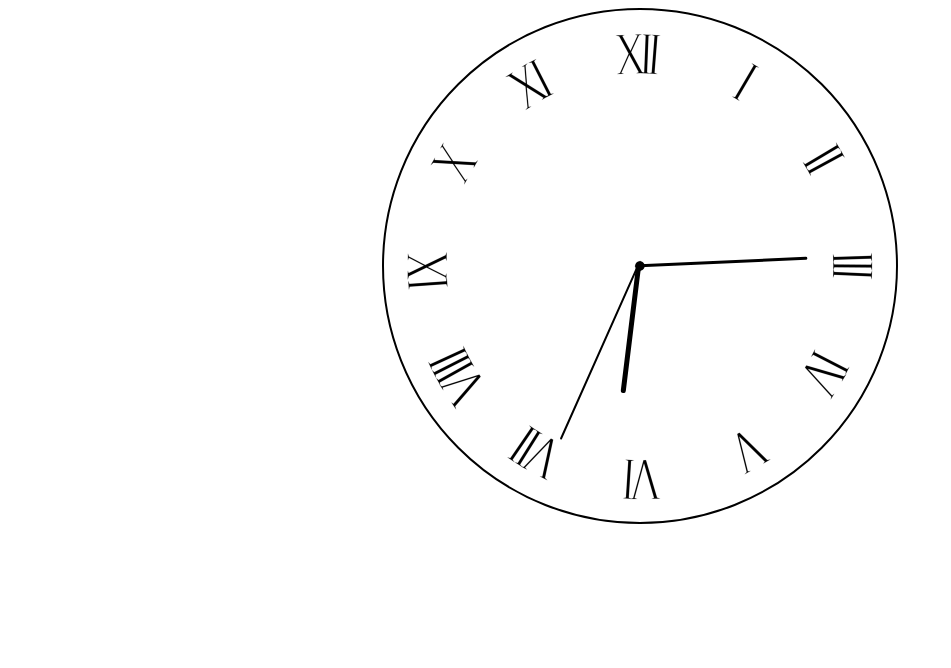
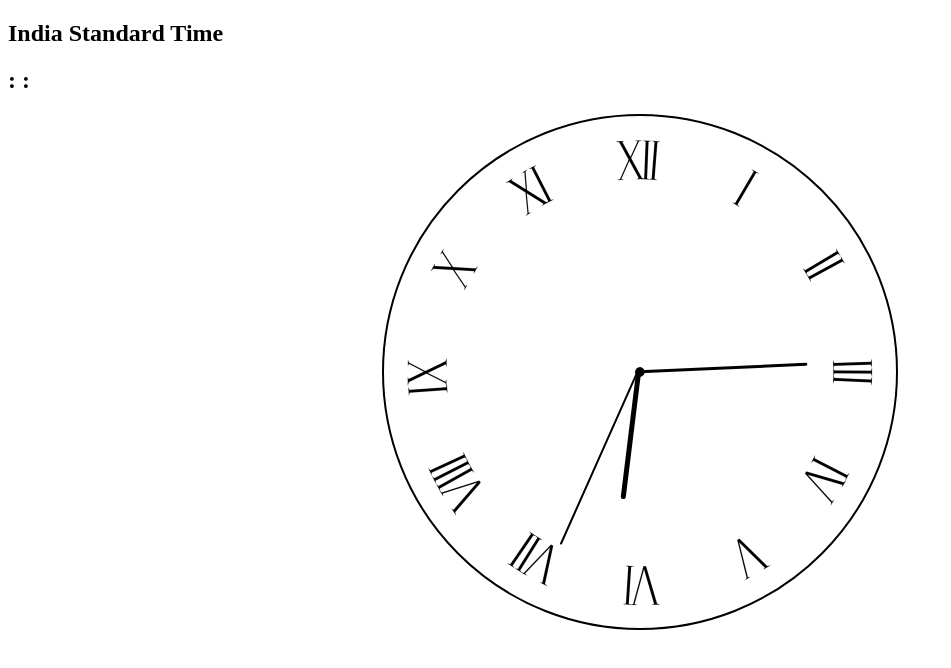
Before and after one commit to keval-mandalik/Analog-clock, a plain HTML site: page index.html in a window 1280 px wide. Shown: the whole page, without its empty margins (0-951 px from the left). Drawn offline with Linux system fonts and the light colour scheme.

Commit message:
Make final change

```diff
--- a/index.html
+++ b/index.html
@@ -8,7 +8,8 @@
     <title>Analog Clock</title>
 </head>
 <body>
-
+    <h2>India Standard Time</h2>
+    <h2><span id="dhour"></span> : <span id="dminute"></span> : <span id="dsecond"></span></h2>
     <div id="clockContainer">
         <div id="hour"></div>
         <div id="minute"></div>
```
